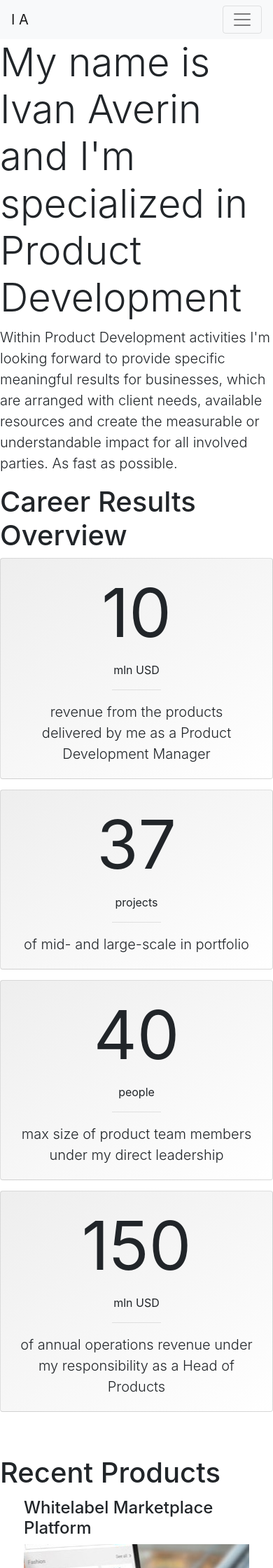
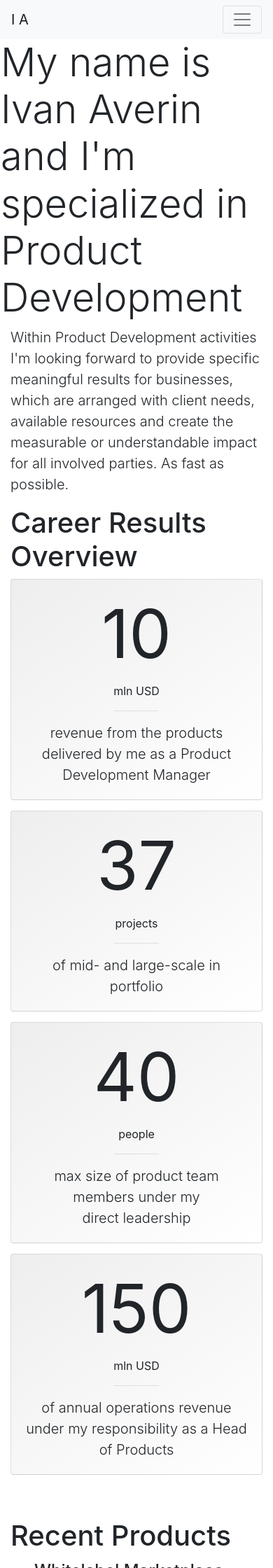
Before and after one commit to iaverin/iaverin.github.io, a Jekyll site: the page index.html, which Jekyll copies as it is, in a window 390 px wide. Shown: the top 2240 px of the page at 70% size. Built offline with Jekyll 4.4.1, drawn with Linux system fonts in a browser that asks for light colours; nearby versions of some CDN libraries.

Commit message:
fixed margins on intro text for mobile

```diff
--- a/index.html
+++ b/index.html
@@ -44,7 +44,7 @@
 
     <!-- <div class="jumbotron" style="background: transparent !important; padding-top:1rem; padding-bottom: 0 "> -->
         <!-- <div class="jumbotron"> -->
-        <div class="container" >
+        <div class="container main-banner" >
 
                     <!-- <h1 class="display-4">Product Development by Ivan Averin</h1> -->
                     <!-- <h5 class="display-5">Intro</h5> -->
@@ -61,12 +61,6 @@
                         teams to deliver the products.</p> -->
 
                     <!-- <h5 class="display-5">Professional Goals</h5> -->
-                    <p class="lead mt-md-3">
-                        Within Product Development activities I'm looking forward to provide specific meaningful results
-                        for businesses, which are arranged with
-                        client needs, available resources and create the measurable or understandable impact for all
-                        involved parties. As fast as possible.
-                    </p>
 
                     <!-- <h5 class="display-5">How</h5>
                     <p class="lead">
@@ -107,9 +101,16 @@
                     </ul> -->
 
                     <!-- </details> -->
-
         </div>
     <!-- </div> -->
+    <div class="container">
+            <p class="lead mt-md-3">
+                    Within Product Development activities I'm looking forward to provide specific meaningful results
+                    for businesses, which are arranged with
+                    client needs, available resources and create the measurable or understandable impact for all
+                    involved parties. As fast as possible.
+                </p>
+    </div>
 
     <div class="container">
         <h1>Career Results Overview</h1>
--- a/my.css
+++ b/my.css
@@ -1,10 +1,10 @@
 @media (max-width: 768px) {
-    .container {
+    .main-banner {
       width: 100%;
       max-width: none;
       padding-left: 0px;
       padding-right: 0px;
-      margin-left: 0px;
+      margin-left: 1px;
       margin-right: 0px;
     }
   }
```
